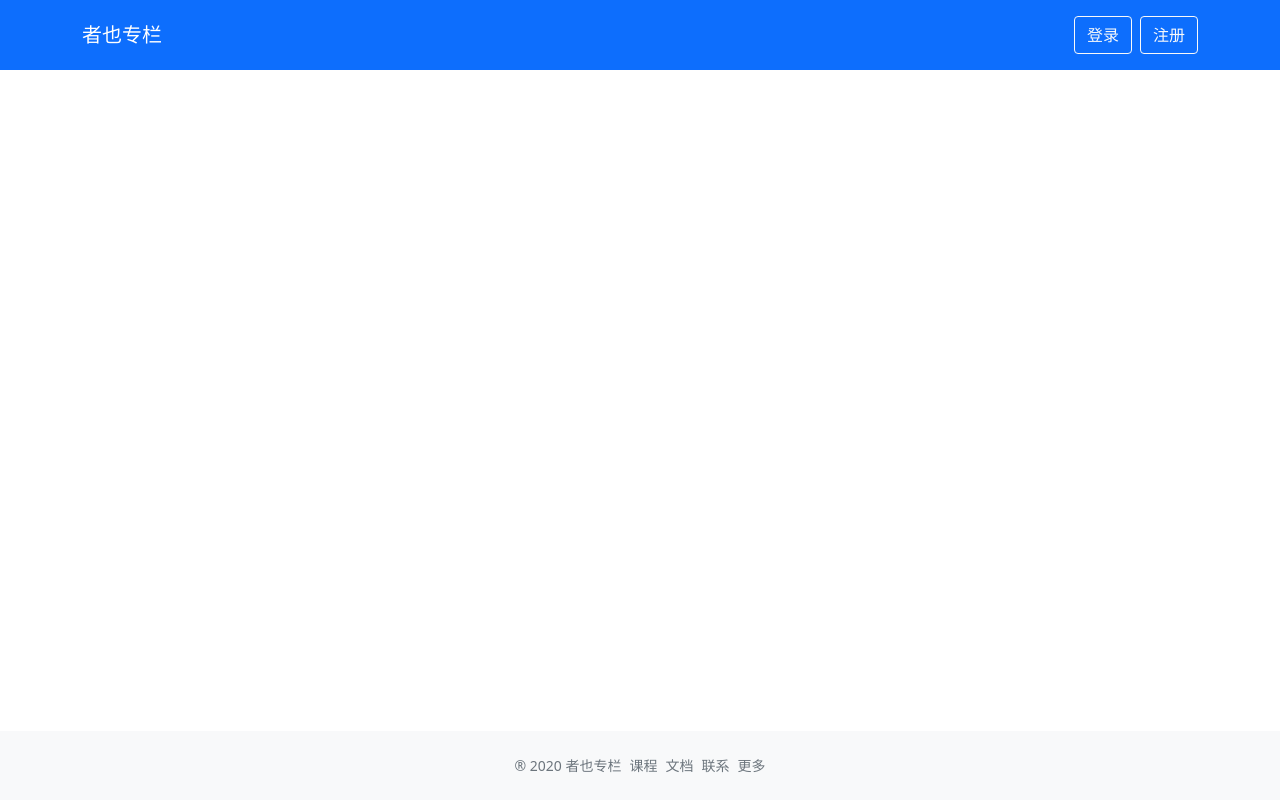
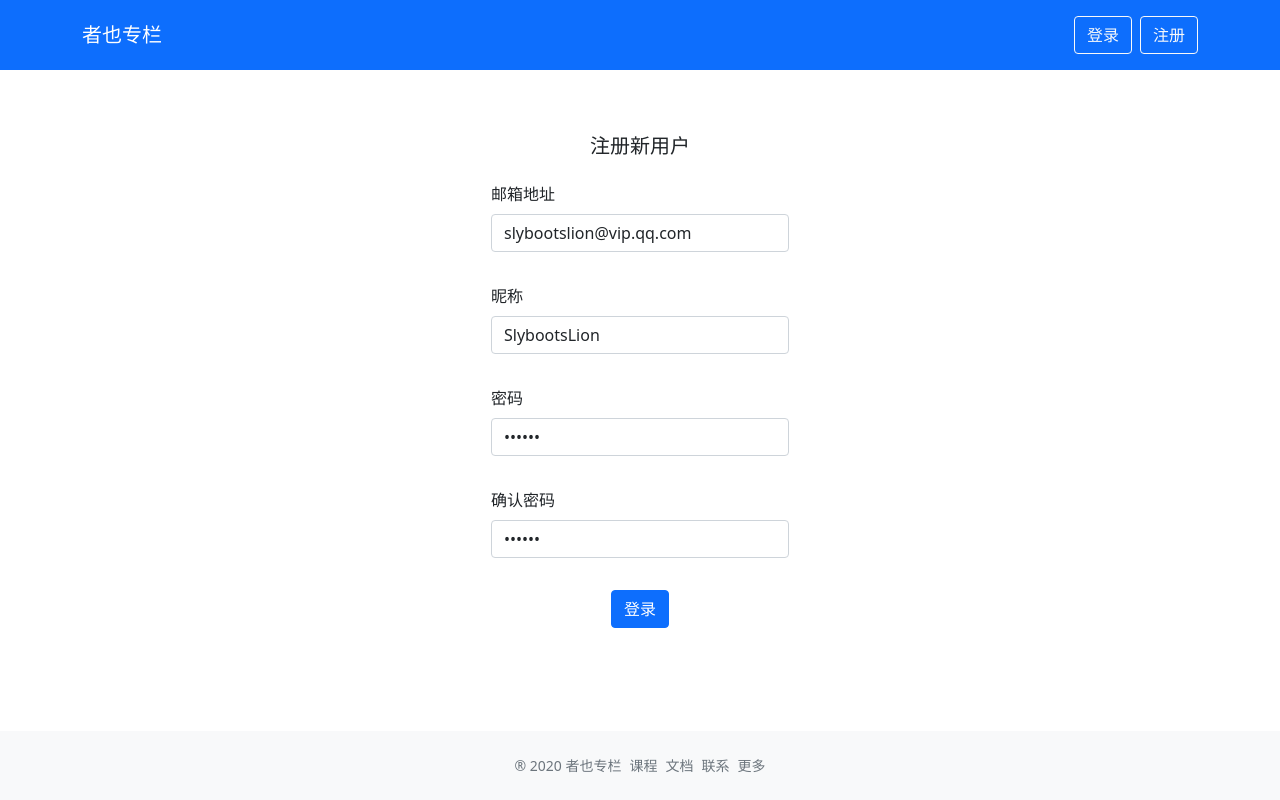
Before and after one commit to slybootslion/vue3-lesson, a Vue app in the folder zheye/: page /singup in a window 1280 px wide. Built offline with nearby package versions, Linux system fonts and the light colour scheme.

Commit message:
注册完成

```diff
--- a/zheye/src/App.vue
+++ b/zheye/src/App.vue
@@ -5,11 +5,6 @@
     :isLoading="isLoading"
     text="加载中..."
   ></loader-comp>
-  <message-comp
-    type="error"
-    :message="error.message"
-    v-if="error.status"
-  ></message-comp>
   <div class="content">
     <router-view></router-view>
   </div>
@@ -27,20 +22,19 @@
 </template>
 
 <script lang="ts">
-import { computed, defineComponent, onMounted } from 'vue'
+import { computed, defineComponent, onMounted, watch } from 'vue'
 import { useStore } from 'vuex'
 import axios from 'axios'
 import GlobalHeader from '@/components/GlobalHeader.vue'
 import Loader from '@/components/Loader.vue'
-import Message from '@/components/Message.vue'
+import createMessage from '@/components/createMessage'
 import { GlobalDataProps } from './store'
 import 'bootstrap/dist/css/bootstrap.min.css'
 export default defineComponent({
   name: 'App',
   components: {
     GlobalHeader,
-    LoaderComp: Loader,
-    MessageComp: Message
+    LoaderComp: Loader
   },
   setup () {
     const store = useStore<GlobalDataProps>()
@@ -48,6 +42,10 @@ export default defineComponent({
     const isLoading = computed(() => store.state.loading)
     const token = computed(() => store.state.token)
     const error = computed(() => store.state.error)
+    watch(() => error.value.status, () => {
+      const { status, message } = error.value
+      if (status && message) createMessage(message, 'error', 1500)
+    })
     onMounted(() => {
       if (!user.value.isLogin && token.value) {
         axios.defaults.headers.common.Authorization = `Bearer ${token.value}`
--- a/zheye/src/components/GlobalHeader.vue
+++ b/zheye/src/components/GlobalHeader.vue
@@ -9,7 +9,7 @@
           >
         </li>
         <li class="list-inline-item">
-          <router-link class="btn btn-outline-light my-2" to="/login"
+          <router-link class="btn btn-outline-light my-2" to="/singup"
             >注册</router-link
           >
         </li>
@@ -22,9 +22,17 @@
               :key="item.title"
               :disabled="item.disabled"
             >
-              <router-link :to="item.link" class="dropdown-item">{{
-                item.title
-              }}</router-link>
+              <router-link
+                v-if="!item.method"
+                :to="item.link"
+                class="dropdown-item"
+              >{{ item.title }}</router-link>
+              <router-link
+                v-else
+                :to="item.link"
+                class="dropdown-item"
+                @click="logout"
+              >{{ item.title }}</router-link>
             </dropdown-item>
           </dropdown-comp>
         </li>
@@ -37,12 +45,12 @@
 import { defineComponent, PropType } from 'vue'
 import Dropdown from '@/components/Dropdown.vue'
 import DropdownItem from '@/components/DropdownItem.vue'
-import { UserProps } from '@/store'
+import store, { UserProps } from '@/store'
 
 const dropItemData = [
   { title: '新建文章', disabled: false, link: '/create' },
   { title: '编辑资料', disabled: false, link: '/' },
-  { title: '退出登录', disabled: false, link: '/' }
+  { title: '退出登录', disabled: false, link: '/', method: true }
 ]
 export default defineComponent({
   name: 'GlobalHeader',
@@ -57,8 +65,13 @@ export default defineComponent({
     }
   },
   setup () {
+    const logout = () => {
+      localStorage.clear()
+      store.commit('logout')
+    }
     return {
-      dropItemData
+      dropItemData,
+      logout
     }
   }
 })
--- a/zheye/src/components/ValidateInput.vue
+++ b/zheye/src/components/ValidateInput.vue
@@ -30,8 +30,9 @@ import { emitter } from './ValidateForm.vue'
 
 const emailReg = /^[a-zA-Z0-9.!#$%&’*+/=?^_`{|}~-]+@[a-zA-Z0-9-]+(?:\.[a-zA-Z0-9-]+)*$/
 interface RuleProp {
-  type: 'required' | 'email' | 'range';
+  type: 'required' | 'email' | 'custom';
   message: string;
+  validator?: () => boolean;
 }
 
 export type RulesProp = RuleProp[];
@@ -63,6 +64,9 @@ export default defineComponent({
               break
             case 'email':
               passed = emailReg.test(inputRef.val)
+              break
+            case 'custom':
+              passed = rule.validator ? rule.validator() : true
               break
             default:
               break
--- /dev/null
+++ b/zheye/src/components/createMessage.ts
@@ -0,0 +1,17 @@
+import Message from '@/components/Message.vue'
+import { createApp } from 'vue'
+
+export type MessageType = 'success' | 'error' | 'default'
+
+const createMessage = (message: string, type: MessageType, timeout = 2000) => {
+  const messageInstance = createApp(Message, { message, type })
+  const node = document.createElement('div')
+  document.body.appendChild(node)
+  messageInstance.mount(node)
+  setTimeout(() => {
+    messageInstance.unmount(node)
+    document.body.removeChild(node)
+  }, timeout)
+}
+
+export default createMessage
--- a/zheye/src/http.ts
+++ b/zheye/src/http.ts
@@ -1,14 +1,17 @@
 import axios from 'axios'
 import store from '@/store'
+
+const icodeCode = '64EAA8C6F3F11FF6'
 
 axios.defaults.baseURL = 'http://apis.imooc.com/api/'
 
 axios.interceptors.request.use(config => {
   store.commit('setLoading', true)
-  const icode = { icode: '64EAA8C6F3F11FF6' }
+  store.commit('setError', { status: false, message: '' })
+  const icode = { icode: icodeCode }
   config.params = { ...config.params, ...icode }
   if (config.data instanceof FormData) {
-    config.data.append('icode', '64EAA8C6F3F11FF6')
+    config.data.append('icode', icodeCode)
   } else {
     config.data = { ...config.data, ...icode }
   }
--- a/zheye/src/router.ts
+++ b/zheye/src/router.ts
@@ -3,6 +3,7 @@ import { createRouter, createWebHistory } from 'vue-router'
 import store from './store'
 
 import Login from '@/views/Login.vue'
+import SingUp from '@/views/SingUp.vue'
 import Home from '@/views/Home.vue'
 import ColumnDetail from '@/views/ColumnDetail.vue'
 import CreatePost from '@/views/CreatePost.vue'
@@ -19,6 +20,14 @@ const router = createRouter({
       path: '/login',
       name: 'login',
       component: Login,
+      meta: {
+        redirectAlreadyLogin: true
+      }
+    },
+    {
+      path: '/singup',
+      name: 'singup',
+      component: SingUp,
       meta: {
         redirectAlreadyLogin: true
       }
--- a/zheye/src/store.ts
+++ b/zheye/src/store.ts
@@ -93,6 +93,9 @@ const store = createStore<GlobalDataProps>({
     },
     setError (state, error: GlobalErrorProps) {
       state.error = error
+    },
+    logout (state) {
+      state.user = { isLogin: false }
     }
   },
   actions: {
@@ -112,7 +115,7 @@ const store = createStore<GlobalDataProps>({
       return postAndCommit('/user/login', 'login', commit, payload)
     },
     loginAndFetch ({ dispatch }, loginData) {
-      return dispatch('login', loginData).then(res => {
+      return dispatch('login', loginData).then(() => {
         return dispatch('fetchCurrentUser')
       })
     }
--- a/zheye/src/views/Login.vue
+++ b/zheye/src/views/Login.vue
@@ -34,6 +34,7 @@
 import { defineComponent, Ref, ref } from 'vue'
 import { useRouter } from 'vue-router'
 import { useStore } from 'vuex'
+import createMessage from '@/components/createMessage'
 import ValidateForm from '@/components/ValidateForm.vue'
 import ValidateInput, { RulesProp } from '@/components/ValidateInput.vue'
 
@@ -43,13 +44,13 @@ export default defineComponent({
     ValidateForm
   },
   setup () {
-    const emailVal = ref('111@test.com')
+    const emailVal = ref('slybootslion@vip.qq.com')
     const router = useRouter()
     const emailRules: RulesProp = [
       { type: 'required', message: '电子邮箱地址不能为空' },
       { type: 'email', message: '请输入正确的电子邮箱格式' }
     ]
-    const passwordVal = ref('111111')
+    const passwordVal = ref('123123')
     const passwordRules: RulesProp = [
       { type: 'required', message: '密码不能为空' }
     ]
@@ -65,9 +66,16 @@ export default defineComponent({
             email: emailVal.value,
             password: passwordVal.value
           })
-          .then((res) => {
-            router.push('/')
-          }).catch(console.log)
+          .then(() => {
+            const timeTag = 1000
+            createMessage(
+              `登录成功, ${timeTag / 1000}秒后跳转首页`,
+              'success',
+              timeTag
+            )
+            setTimeout(() => router.push('/'), timeTag)
+          })
+          .catch(console.log)
       }
     }
     return {
--- /dev/null
+++ b/zheye/src/views/SingUp.vue
@@ -0,0 +1,113 @@
+<template>
+  <div class="login-page mx-auto p-3 w-330">
+    <h5 class="my-4 text-center">注册新用户</h5>
+    <validate-form @form-submit="onFormSubmit" ref="formRef">
+      <div class="mb-3">
+        <label class="form-label">邮箱地址</label>
+        <validate-input
+          :rules="emailRules"
+          v-model="formData.email"
+          placeholder="请输入邮箱地址"
+          type="text"
+          ref="inputRef"
+        />
+      </div>
+      <div class="mb-3">
+        <label class="form-label">昵称</label>
+        <validate-input
+          :rules="requiredRules('昵称')"
+          v-model="formData.nickName"
+          placeholder="请输入昵称"
+          type="text"
+          ref="inputRef"
+        />
+      </div>
+      <div class="mb-3">
+        <label class="form-label">密码</label>
+        <validate-input
+          type="password"
+          v-model="formData.password"
+          placeholder="请输入密码"
+          :rules="requiredRules('密码')"
+        />
+      </div>
+      <div class="mb-3">
+        <label class="form-label">确认密码</label>
+        <validate-input
+          type="password"
+          v-model="formData.repeatPassword"
+          placeholder="请输入确认密码"
+          :rules="repeatPasswordRules"
+        />
+      </div>
+      <template #submit>
+        <button type="submit" class="btn btn-primary btn-block btn-large">
+          登录
+        </button>
+      </template>
+    </validate-form>
+  </div>
+</template>
+
+<script lang="ts">
+import { defineComponent, reactive, Ref, ref } from 'vue'
+import ValidateForm from '@/components/ValidateForm.vue'
+import ValidateInput, { RulesProp } from '@/components/ValidateInput.vue'
+import axios from 'axios'
+import createMessage from '@/components/createMessage'
+import { useRouter } from 'vue-router'
+
+export default defineComponent({
+  components: {
+    ValidateInput, ValidateForm
+  },
+  setup () {
+    const formData = reactive({
+      email: 'slybootslion@vip.qq.com',
+      nickName: 'SlybootsLion',
+      password: '123123',
+      repeatPassword: '123123'
+    })
+    // const refFormData = toRefs(formData)
+    const emailRules: RulesProp = [
+      { type: 'required', message: '电子邮箱地址不能为空' },
+      { type: 'email', message: '请输入正确的电子邮箱格式' }
+    ]
+    const requiredRules = (label: string) => {
+      return [{ type: 'required', message: `${label}不能为空` }]
+    }
+
+    const repeatPasswordRules: RulesProp = [
+      { type: 'required', message: '确认密码不能为空' },
+      { type: 'custom', message: '两遍密码不一致', validator: () => formData.password === formData.repeatPassword }
+    ]
+    const formRef = ref<null | Ref>(null)
+    const router = useRouter()
+    const onFormSubmit = (result: boolean) => {
+      if (result) {
+        const data = { ...formData }
+        axios.post('/users', data).then(res => {
+          if (res.data._id) createMessage('注册成功', 'success', 1500)
+          router.push('/login')
+        }).catch(err => {
+          createMessage(err, 'error', 150000)
+        })
+      }
+    }
+    return {
+      formData,
+      emailRules,
+      requiredRules,
+      repeatPasswordRules,
+      formRef,
+      onFormSubmit
+    }
+  }
+})
+</script>
+
+<style scoped>
+.w-330 {
+  width: 330px;
+}
+</style>
```
